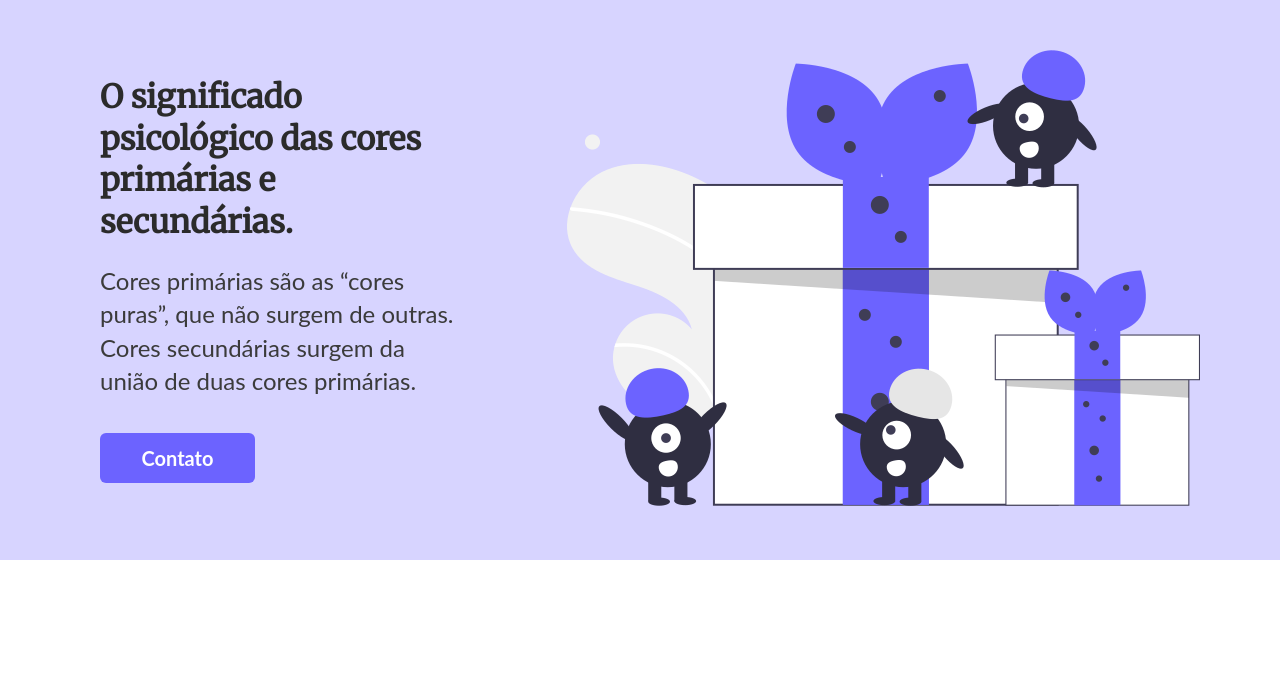
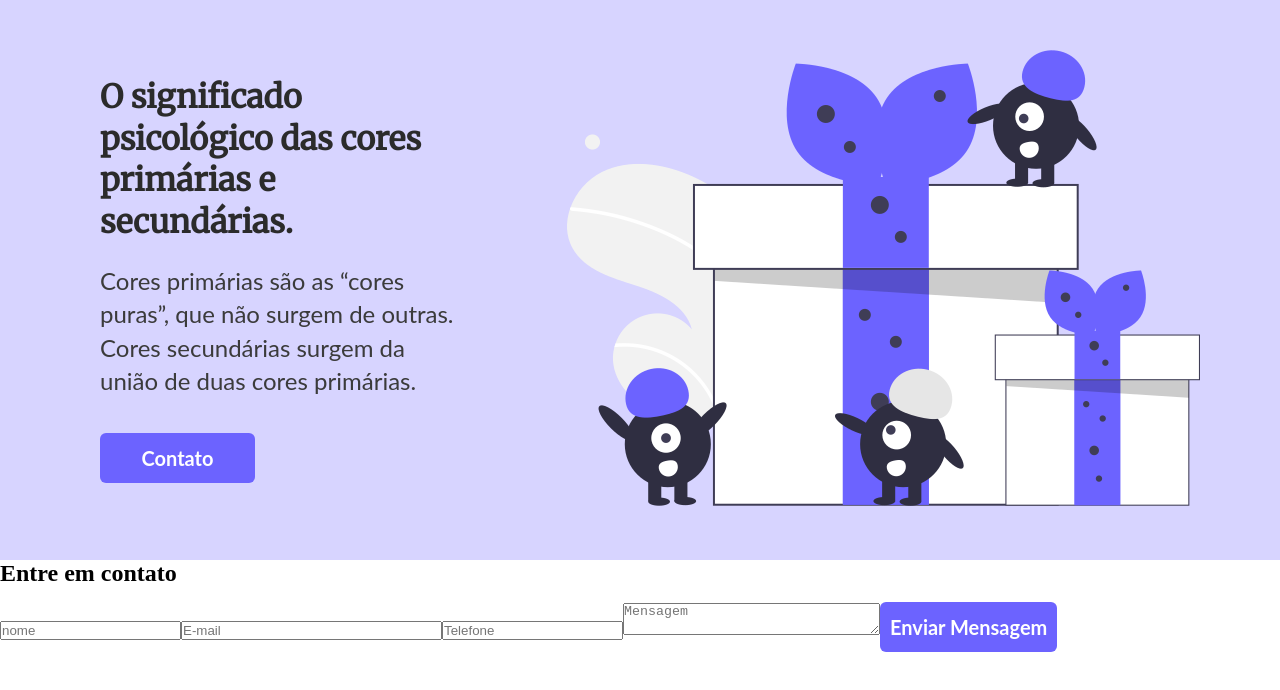
Before and after one commit to igords-goncalves/desafio-3-codelandia, a React (Create React App) app: page / in a window 1280 px wide. Shown: the top 690 px of the page. Built offline with nearby package versions, Linux system fonts and the light colour scheme.

Commit message:
refact(footer) import footer component
Imported footer componenent missing styles

```diff
--- a/src/App.js
+++ b/src/App.js
@@ -1,10 +1,12 @@
 import './App.css';
+import Footer from './components/footer/Footer';
 import Header from './components/header/Header';
 
 function App() {
   return (
     <div className="App">
       <Header />
+      <Footer />
     </div>
   );
 }
```
